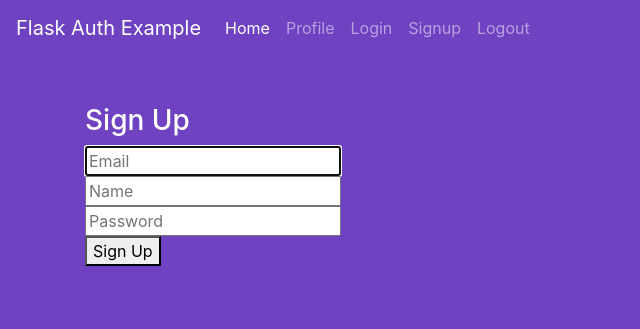
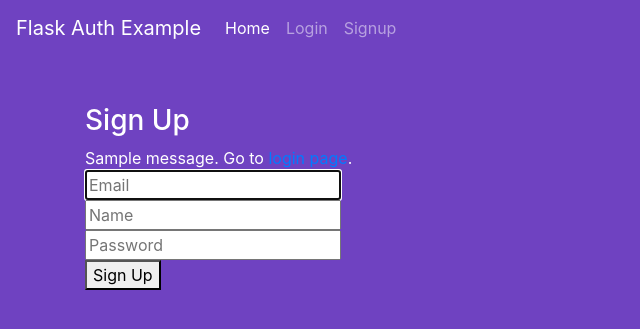
Before and after one commit to stlouis9/2911Flashcard, a Flask app: page /signup in a window 1280 px wide. Shown: the top 329 px of the page, without its empty margins (0-640 px from the left). Run offline with Flask 3, Linux system fonts and the light colour scheme; tables that the repository leaves empty hold one stand-in row (values such as "Sample post"); one stand-in notice (Sample message) is shown; some libraries are stand-ins or nearby versions.

Commit message:
Working on Login logic

```diff
--- a/project/main.py
+++ b/project/main.py
@@ -1,12 +1,24 @@
-from flask import Flask, render_template, jsonify, request, redirect, url_for
+from flask import Flask, render_template, jsonify, request, redirect, url_for,flash
+from werkzeug.security import generate_password_hash, check_password_hash
 from pathlib import Path
 from db import db
 from models import User
+from flask_login import LoginManager,login_user,login_required,current_user,logout_user
 import csv
 
 app = Flask(__name__)
+app.config['SECRET_KEY'] = 'flashwizard'
 app.config['SQLALCHEMY_DATABASE_URI'] = 'sqlite:///flashwizard.db'
 db.init_app(app)
+
+login_manager = LoginManager()
+login_manager.login_view = 'login'
+login_manager.init_app(app)
+
+@login_manager.user_loader
+def load_user(user_id):
+    return User.query.get(int(user_id))
+
 
 # routes
 @app.route('/')
@@ -14,8 +26,9 @@ def index():
     return render_template('index.html')
 
 @app.route('/profile')
+@login_required
 def profile():
-    return render_template('profile.html')
+    return render_template('profile.html', name=current_user.name)
 
 @app.route('/login')
 def login():
@@ -25,9 +38,51 @@ def login():
 def signup():
     return render_template('signup.html')
 
+@app.route('/signup', methods=['POST'])
+def signup_post():
+    email = request.form.get('email')
+    name = request.form.get('name')
+    password = request.form.get('password')
+
+    user = User.query.filter_by(email=email).first() # if this returns a user, then the email already exists in database
+
+    if user: # if a user is found, we want to redirect back to signup page so user can try again
+        flash('Email address already exists')
+        return redirect(url_for('signup'))
+
+    # create a new user with the form data. Hash the password so the plaintext version isn't saved.
+    new_user = User(email=email, name=name, password=generate_password_hash(password, method='pbkdf2:sha256'))
+
+    # add the new user to the database
+    db.session.add(new_user)
+    db.session.commit()
+
+    return redirect(url_for('login'))
+
+@app.route('/login', methods=['POST'])
+def login_post():
+    # login code goes here
+    email = request.form.get('email')
+    password = request.form.get('password')
+    remember = True if request.form.get('remember') else False
+
+    user = User.query.filter_by(email=email).first()
+
+    # check if the user actually exists
+    # take the user-supplied password, hash it, and compare it to the hashed password in the database
+    if not user or not check_password_hash(user.password, password):
+        flash('Please check your login details and try again.')
+        return redirect(url_for('login')) # if the user doesn't exist or password is wrong, reload the page
+
+    # if the above check passes, then we know the user has the right credentials
+    login_user(user, remember=remember)
+    return redirect(url_for('profile'))
+
 @app.route('/logout')
+@login_required
 def logout():
-    return render_template('logout.html')
+    logout_user()
+    return redirect(url_for('index'))
 
 if __name__ == '__main__':
     app.run(debug=True,port=5000)
--- a/project/models.py
+++ b/project/models.py
@@ -1,8 +1,9 @@
 from sqlalchemy import Boolean, Float, Numeric, ForeignKey, Integer, String, func, DateTime
 from sqlalchemy.orm import mapped_column, relationship
 from db import db
+from flask_login import UserMixin
 
-class User(db.Model):
+class User(UserMixin,db.Model):
     id = db.Column(db.Integer, primary_key=True)
     email = db.Column(db.String(100), unique=True)
     password = db.Column(db.String(100))
--- a/project/templates/base.html
+++ b/project/templates/base.html
@@ -29,18 +29,24 @@
                 <li class="nav-item active">
                     <a class="nav-link" href="{{ url_for('index') }}">Home <span class="sr-only">(current)</span></a>
                 </li>
+                {% if current_user.is_authenticated %}
                 <li class="nav-item">
                     <a class="nav-link" href="{{ url_for('profile') }}">Profile</a>
                 </li>
+                {% endif %}
+                {% if not current_user.is_authenticated %}
                 <li class="nav-item">
                     <a class="nav-link" href="{{ url_for('login') }}">Login</a>
                 </li>
                 <li class="nav-item">
                     <a class="nav-link" href="{{ url_for('signup') }}">Signup</a>
                 </li>
+                {% endif %}
+                {% if current_user.is_authenticated %}
                 <li class="nav-item">
                     <a class="nav-link" href="{{ url_for('logout') }}">Logout</a>
                 </li>
+                {% endif %}
             </ul>
         </div>
     </nav>
--- a/project/templates/profile.html
+++ b/project/templates/profile.html
@@ -2,6 +2,6 @@
 
 {% block content %}
 <h1 class="title">
-  Welcome, Anthony!
+  Welcome, {{ name }}!
 </h1>
 {% endblock %}
--- a/project/templates/signup.html
+++ b/project/templates/signup.html
@@ -4,6 +4,13 @@
 <div class="column is-4 is-offset-4">
     <h3 class="title">Sign Up</h3>
     <div class="box">
+        {% with messages = get_flashed_messages() %}
+        {% if messages %}
+            <div class="notification is-danger">
+                {{ messages[0] }}. Go to <a href="{{ url_for('login') }}">login page</a>.
+            </div>
+        {% endif %}
+        {% endwith %}
         <form method="POST" action="/signup">
             <div class="field">
                 <div class="control">
```
Also changed, not shown: project/templates/login.html (+7 -0 lines).
